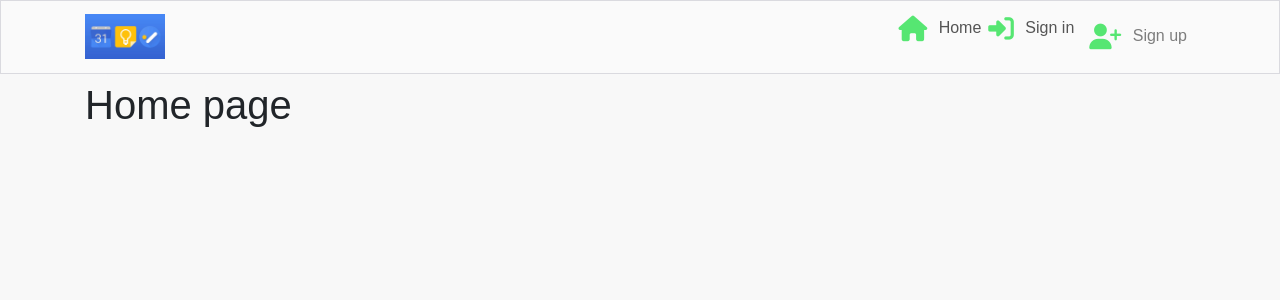
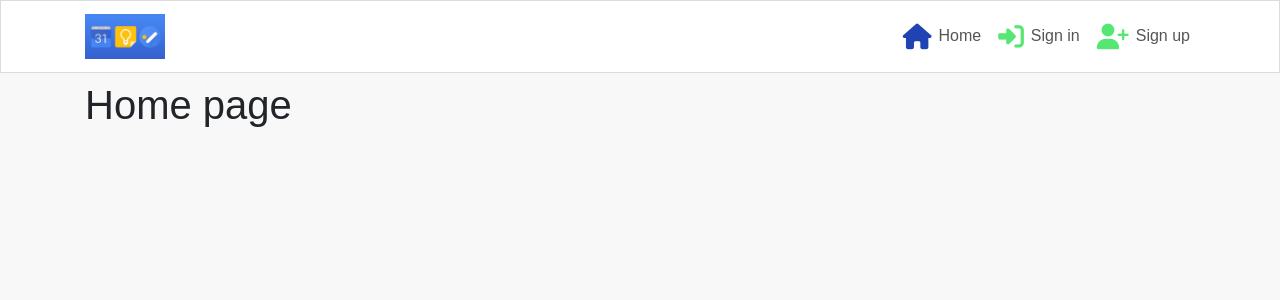
Before and after one commit to Anthonyrajlucas/anto-productivity-app, a React (Create React App) app: page / in a window 1280 px wide. Shown: the top 300 px of the page. Built offline with nearby package versions, Linux system fonts and the light colour scheme.

Commit message:
Add signup route and navbar styling done

```diff
--- a/src/App.js
+++ b/src/App.js
@@ -12,6 +12,7 @@ function App() {
           <Route exact path="/" render={() => <h1>Home page</h1>} />
           <Route exact path="/signin" render={() => <h1>Sign in</h1>} />
           <Route exact path="/signup" render={() => <h1>Sign up</h1>} />
+          <Route render={() => <p>Page not found!</p>} />
         </Switch>
       </Container>
     </div>
--- a/src/components/NavBar.js
+++ b/src/components/NavBar.js
@@ -17,9 +17,28 @@ const NavBar = () => {
         <Navbar.Toggle aria-controls="basic-navbar-nav" />
         <Navbar.Collapse id="basic-navbar-nav">
           <Nav className="ml-auto text-left">
-            <NavLink to="/"> <i className='fas fa-home'></i> Home</NavLink>
-            <NavLink to="/signin"> <i className='fas fa-sign-in-alt'></i> Sign in</NavLink>
-            <Nav.Link to="/signup"> <i className='fas fa-user-plus'></i> Sign up</Nav.Link>
+            <NavLink
+              exact
+              className={styles.NavLink}
+              activeClassName={styles.Active}
+              to="/"
+            >
+              <i className="fas fa-home"></i>Home
+            </NavLink>
+            <NavLink
+              className={styles.NavLink}
+              activeClassName={styles.Active}
+              to="/signin"
+            >
+              <i className="fas fa-sign-in-alt"></i>Sign in
+            </NavLink>
+            <NavLink
+              to="/signup"
+              className={styles.NavLink}
+              activeClassName={styles.Active}
+            >
+              <i className="fas fa-user-plus"></i>Sign up
+            </NavLink>
           </Nav>
         </Navbar.Collapse>
       </Container>
--- a/src/styles/NavBar.module.css
+++ b/src/styles/NavBar.module.css
@@ -1,4 +1,12 @@
-.NavBar{
-    background-color: #fafafa;
+.NavBar {
+    background-color: #ffffff;
     border: 1px solid #dadadf;
-}
+  }
+
+  .NavLink {
+    padding: 5px;
+  }
+
+  .Active i {
+    color: #2142b2;
+  }
```
Also changed, not shown: src/index.js (+9 -9 lines).
